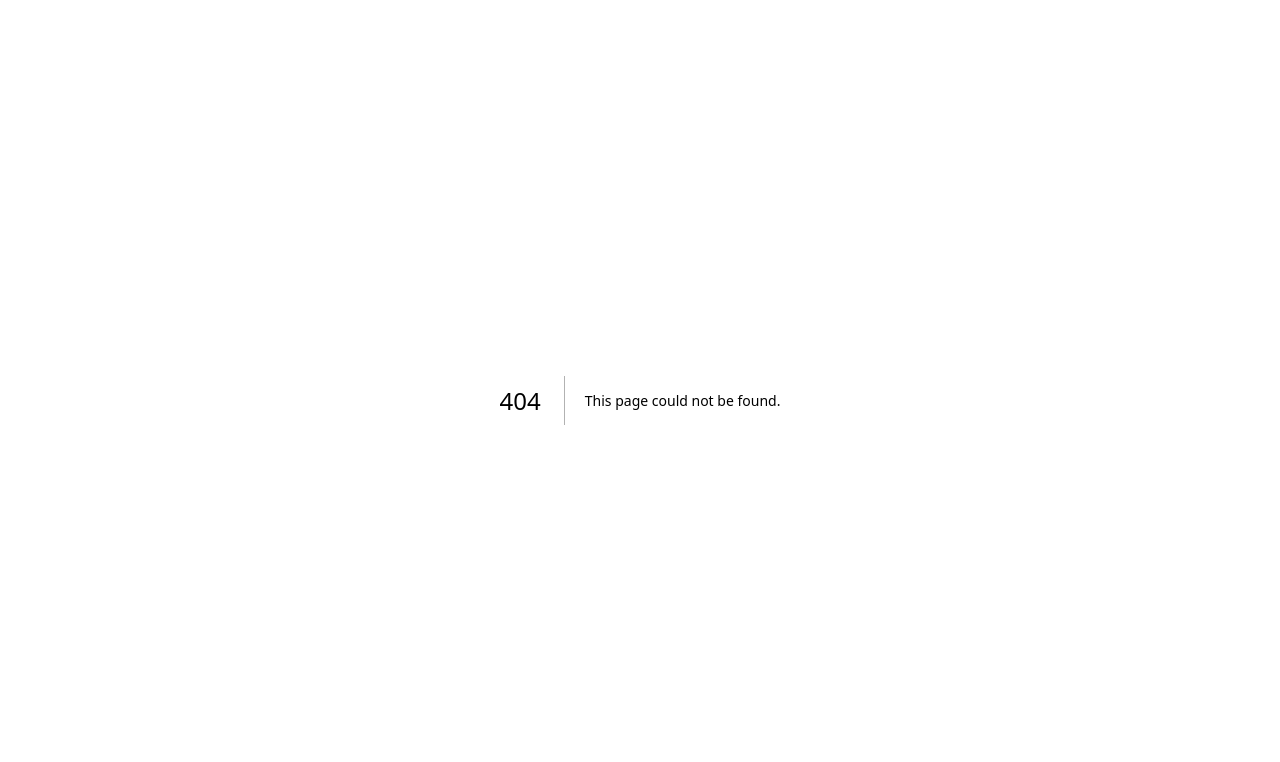
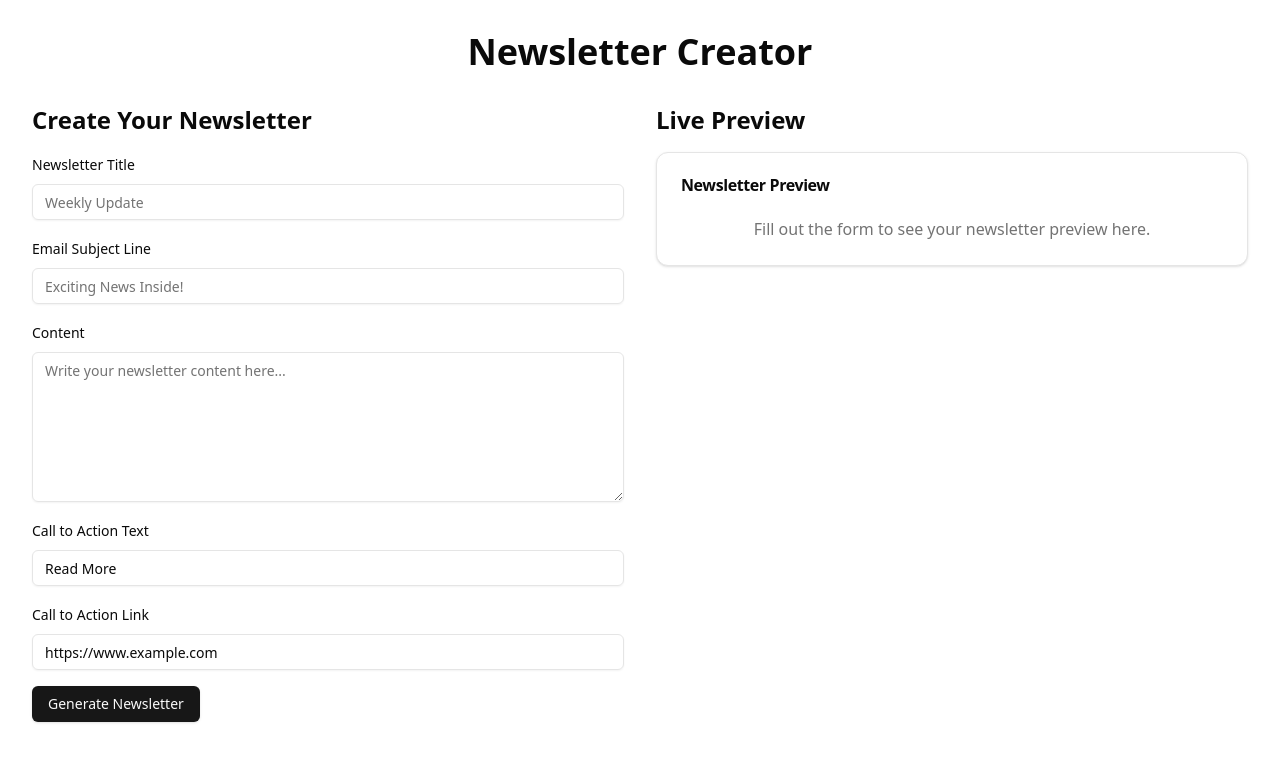
Before and after one commit to leejun-cloud/serene-chameleon-cheer, a Next.js app: page /newsletter in a window 1280 px wide. Before the commit this address had no page. Shown: the top 762 px of the page. Built offline with nearby package versions, Linux system fonts and the light colour scheme.

Commit message:
[dyad] Built a Newsletter Creator with a form and live preview - wrote 3 file(s)

```diff
--- /dev/null
+++ b/src/app/newsletter/page.tsx
@@ -0,0 +1,26 @@
+"use client";
+
+import { useState } from "react";
+import { NewsletterForm, NewsletterFormData } from "@/components/newsletter-form";
+import { NewsletterPreview } from "@/components/newsletter-preview";
+import { Separator } from "@/components/ui/separator";
+
+export default function NewsletterCreatorPage() {
+  const [formData, setFormData] = useState<NewsletterFormData | null>(null);
+
+  return (
+    <div className="container mx-auto p-4 sm:p-8">
+      <h1 className="text-4xl font-bold text-center mb-8">Newsletter Creator</h1>
+      <div className="grid grid-cols-1 lg:grid-cols-2 gap-8">
+        <div className="lg:col-span-1">
+          <h2 className="text-2xl font-semibold mb-4">Create Your Newsletter</h2>
+          <NewsletterForm onFormChange={setFormData} />
+        </div>
+        <div className="lg:col-span-1">
+          <h2 className="text-2xl font-semibold mb-4">Live Preview</h2>
+          <NewsletterPreview data={formData} />
+        </div>
+      </div>
+    </div>
+  );
+}
--- /dev/null
+++ b/src/components/newsletter-form.tsx
@@ -0,0 +1,150 @@
+"use client";
+
+import { zodResolver } from "@hookform/resolvers/zod";
+import { useForm } from "react-hook-form";
+import { z } from "zod";
+
+import { Button } from "@/components/ui/button";
+import {
+  Form,
+  FormControl,
+  FormField,
+  FormItem,
+  FormLabel,
+  FormMessage,
+} from "@/components/ui/form";
+import { Input } from "@/components/ui/input";
+import { Textarea } from "@/components/ui/textarea";
+import { Dispatch, SetStateAction } from "react";
+
+const formSchema = z.object({
+  title: z.string().min(2, {
+    message: "Title must be at least 2 characters.",
+  }).max(100, {
+    message: "Title must not exceed 100 characters.",
+  }),
+  subject: z.string().min(2, {
+    message: "Subject must be at least 2 characters.",
+  }).max(150, {
+    message: "Subject must not exceed 150 characters.",
+  }),
+  content: z.string().min(10, {
+    message: "Content must be at least 10 characters.",
+  }).max(5000, {
+    message: "Content must not exceed 5000 characters.",
+  }),
+  ctaText: z.string().min(1, {
+    message: "CTA text is required.",
+  }).max(50, {
+    message: "CTA text must not exceed 50 characters.",
+  }),
+  ctaLink: z.string().url({
+    message: "Must be a valid URL.",
+  }),
+});
+
+export type NewsletterFormData = z.infer<typeof formSchema>;
+
+interface NewsletterFormProps {
+  onFormChange: Dispatch<SetStateAction<NewsletterFormData | null>>;
+}
+
+export function NewsletterForm({ onFormChange }: NewsletterFormProps) {
+  const form = useForm<NewsletterFormData>({
+    resolver: zodResolver(formSchema),
+    defaultValues: {
+      title: "",
+      subject: "",
+      content: "",
+      ctaText: "Read More",
+      ctaLink: "https://www.example.com",
+    },
+  });
+
+  // Watch for changes and update parent state
+  form.watch((data) => {
+    onFormChange(data as NewsletterFormData);
+  });
+
+  function onSubmit(values: NewsletterFormData) {
+    // In a real app, you might send this data to a backend
+    console.log(values);
+  }
+
+  return (
+    <Form {...form}>
+      <form onSubmit={form.handleSubmit(onSubmit)} className="space-y-4">
+        <FormField
+          control={form.control}
+          name="title"
+          render={({ field }) => (
+            <FormItem>
+              <FormLabel>Newsletter Title</FormLabel>
+              <FormControl>
+                <Input placeholder="Weekly Update" {...field} />
+              </FormControl>
+              <FormMessage />
+            </FormItem>
+          )}
+        />
+        <FormField
+          control={form.control}
+          name="subject"
+          render={({ field }) => (
+            <FormItem>
+              <FormLabel>Email Subject Line</FormLabel>
+              <FormControl>
+                <Input placeholder="Exciting News Inside!" {...field} />
+              </FormControl>
+              <FormMessage />
+            </FormItem>
+          )}
+        />
+        <FormField
+          control={form.control}
+          name="content"
+          render={({ field }) => (
+            <FormItem>
+              <FormLabel>Content</FormLabel>
+              <FormControl>
+                <Textarea
+                  placeholder="Write your newsletter content here..."
+                  className="min-h-[150px]"
+                  {...field}
+                />
+              </FormControl>
+              <FormMessage />
+            </FormItem>
+          )}
+        />
+        <FormField
+          control={form.control}
+          name="ctaText"
+          render={({ field }) => (
+            <FormItem>
+              <FormLabel>Call to Action Text</FormLabel>
+              <FormControl>
+                <Input placeholder="Click Here" {...field} />
+              </FormControl>
+              <FormMessage />
+            </FormItem>
+          )}
+        />
+        <FormField
+          control={form.control}
+          name="ctaLink"
+          render={({ field }) => (
+            <FormItem>
+              <FormLabel>Call to Action Link</FormLabel>
+              <FormControl>
+                <Input type="url" placeholder="https://yourwebsite.com" {...field} />
+              </FormControl>
+              <FormMessage />
+            </FormItem>
+          )}
+        />
+        <Button type="submit">Generate Newsletter</Button>
+      </form>
+    </Form>
+  );
+}
--- /dev/null
+++ b/src/components/newsletter-preview.tsx
@@ -0,0 +1,48 @@
+import React from 'react';
+import { NewsletterFormData } from './newsletter-form';
+import { Button } from '@/components/ui/button';
+import { Card, CardContent, CardHeader, CardTitle } from '@/components/ui/card';
+
+interface NewsletterPreviewProps {
+  data: NewsletterFormData | null;
+}
+
+export function NewsletterPreview({ data }: NewsletterPreviewProps) {
+  if (!data) {
+    return (
+      <Card className="w-full max-w-2xl mx-auto">
+        <CardHeader>
+          <CardTitle>Newsletter Preview</CardTitle>
+        </CardHeader>
+        <CardContent className="text-center text-muted-foreground">
+          Fill out the form to see your newsletter preview here.
+        </CardContent>
+      </Card>
+    );
+  }
+
+  return (
+    <Card className="w-full max-w-2xl mx-auto shadow-lg">
+      <CardHeader className="bg-primary text-primary-foreground rounded-t-lg p-6">
+        <CardTitle className="text-3xl font-bold text-center">{data.title}</CardTitle>
+        <p className="text-center text-sm opacity-80 mt-2">Subject: {data.subject}</p>
+      </CardHeader>
+      <CardContent className="p-6 space-y-6">
+        <div className="prose prose-sm max-w-none text-foreground">
+          <p className="whitespace-pre-wrap">{data.content}</p>
+        </div>
+        <div className="text-center pt-4">
+          <Button asChild className="px-8 py-3 text-lg">
+            <a href={data.ctaLink} target="_blank" rel="noopener noreferrer">
+              {data.ctaText}
+            </a>
+          </Button>
+        </div>
+        <div className="text-center text-xs text-muted-foreground pt-4 border-t border-border mt-6">
+          <p>&copy; {new Date().getFullYear()} Your Company. All rights reserved.</p>
+          <p>This email was sent to you because you subscribed to our newsletter.</p>
+        </div>
+      </CardContent>
+    </Card>
+  );
+}
```
